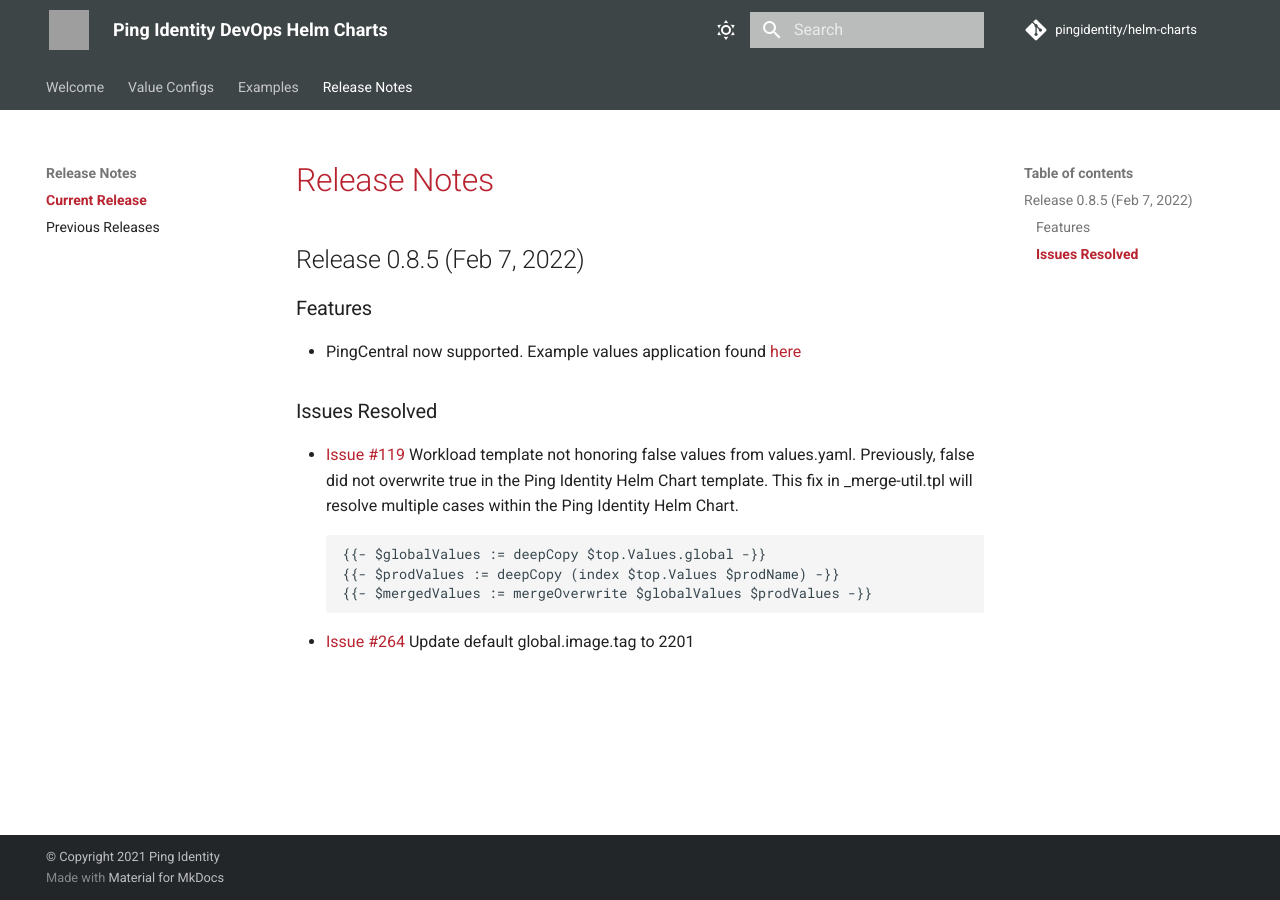
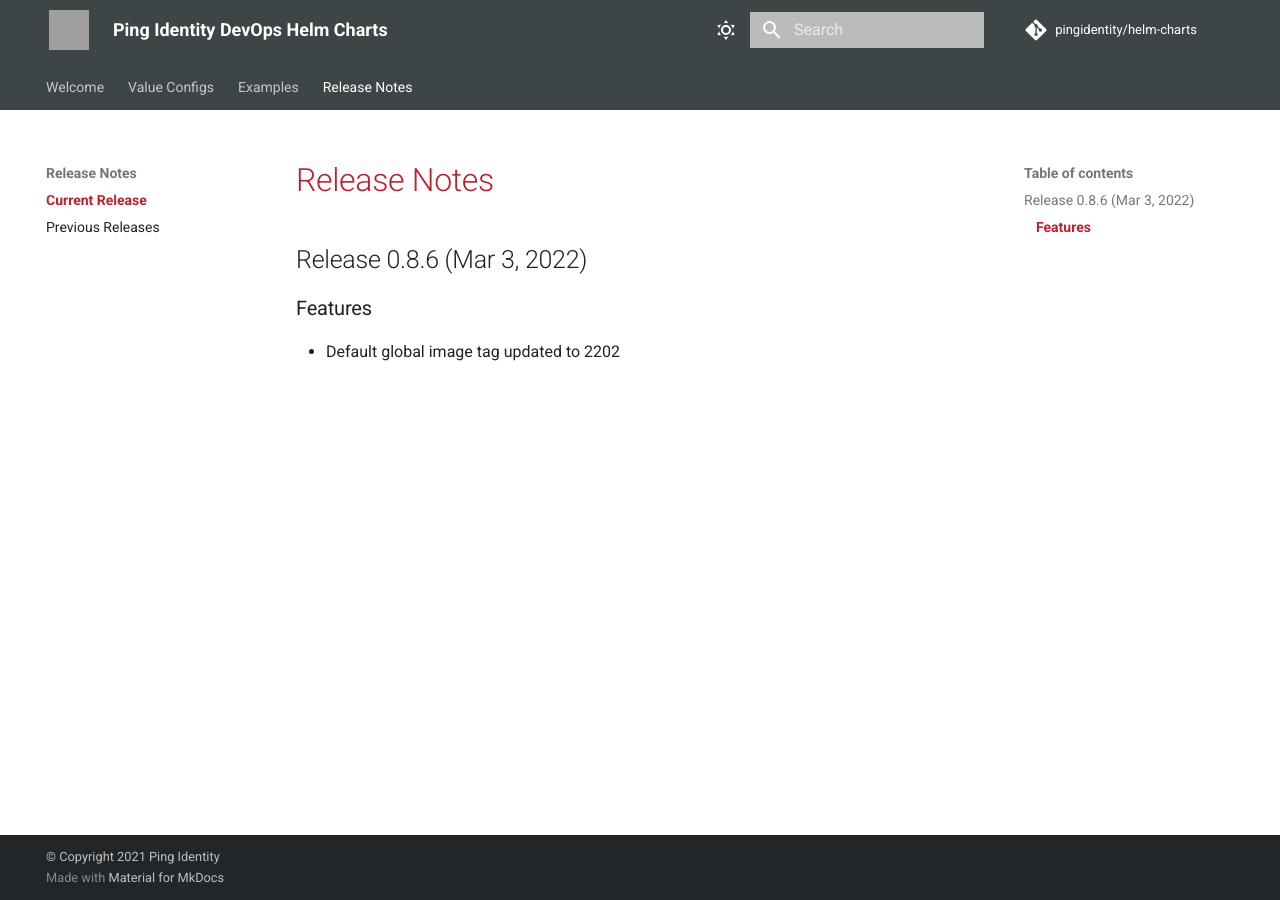
Before and after one commit to pingidentity/helm-charts, an MkDocs documentation site: the page built from docs/release-notes/currentRelease.md, in a window 1280 px wide. Built offline with MkDocs 1.6.1 and Material for MkDocs 9.7.7, drawn with Linux system fonts in a browser that asks for light colours; comment, search, counter and statistics services are not loaded; grey boxes are pictures that could not be loaded.

Commit message:
Release 0.8.6

````diff
--- a/docs/examples/pingfederate.yaml
+++ b/docs/examples/pingfederate.yaml
@@ -16,11 +16,11 @@
   envs:
     SERVER_PROFILE_URL: https://github.com/pingidentity/pingidentity-server-profiles.git
     SERVER_PROFILE_PATH: getting-started/pingfederate
-    SERVER_PROFILE_BRANCH: "2201"
+    SERVER_PROFILE_BRANCH: "2202"
 
 pingfederate-engine:
   enabled: true
   envs:
     SERVER_PROFILE_URL: https://github.com/pingidentity/pingidentity-server-profiles.git
     SERVER_PROFILE_PATH: getting-started/pingfederate
-    SERVER_PROFILE_BRANCH: "2201"
+    SERVER_PROFILE_BRANCH: "2202"
--- a/docs/examples/simple-sync.yaml
+++ b/docs/examples/simple-sync.yaml
@@ -8,14 +8,14 @@
   envs:
     SERVER_PROFILE_URL: https://github.com/pingidentity/pingidentity-server-profiles.git
     SERVER_PROFILE_PATH: baseline/pingdataconsole
-    SERVER_PROFILE_BRANCH: "2201"
+    SERVER_PROFILE_BRANCH: "2202"
 
 pingdatasync:
   enabled: true
   envs:
     SERVER_PROFILE_URL: https://github.com/pingidentity/pingidentity-server-profiles.git
     SERVER_PROFILE_PATH: simple-sync/pingdatasync
-    SERVER_PROFILE_BRANCH: "2201"
+    SERVER_PROFILE_BRANCH: "2202"
     USER_BASE_DN: o=sync
 
 pingdirectory:
@@ -23,5 +23,5 @@
   envs:
     SERVER_PROFILE_URL: https://github.com/pingidentity/pingidentity-server-profiles.git
     SERVER_PROFILE_PATH: simple-sync/pingdirectory
-    SERVER_PROFILE_BRANCH: "2201"
+    SERVER_PROFILE_BRANCH: "2202"
     USER_BASE_DN: o=sync
--- a/docs/release-notes/currentRelease.md
+++ b/docs/release-notes/currentRelease.md
@@ -1,12 +1,4 @@
 # Release Notes
-## Release 0.8.5 (Feb 7, 2022)
+## Release 0.8.6 (Mar 3, 2022)
 ### Features ###
-  - PingCentral now supported. Example values application found [here](../examples/pingcentral/pingcentral.yaml)
-### Issues Resolved ###
-  - [Issue #119](https://github.com/pingidentity/helm-charts/issues/119) Workload template not honoring false values from values.yaml. Previously, false did not overwrite true in the Ping Identity Helm Chart template. This fix in _merge-util.tpl will resolve multiple cases within the Ping Identity Helm Chart.
-    ```
-    {{- $globalValues := deepCopy $top.Values.global -}}
-    {{- $prodValues := deepCopy (index $top.Values $prodName) -}}
-    {{- $mergedValues := mergeOverwrite $globalValues $prodValues -}}
-    ```
-  - [Issue #264](https://github.com/pingidentity/helm-charts/issues/264) Update default global.image.tag to 2201
+  - Default global image tag updated to 2202
````
Also changed, not shown: docs/examples/everything.yaml (+7 -7 lines), docs/release-notes/previousReleases.md (+12 -0 lines), 1 other file.
